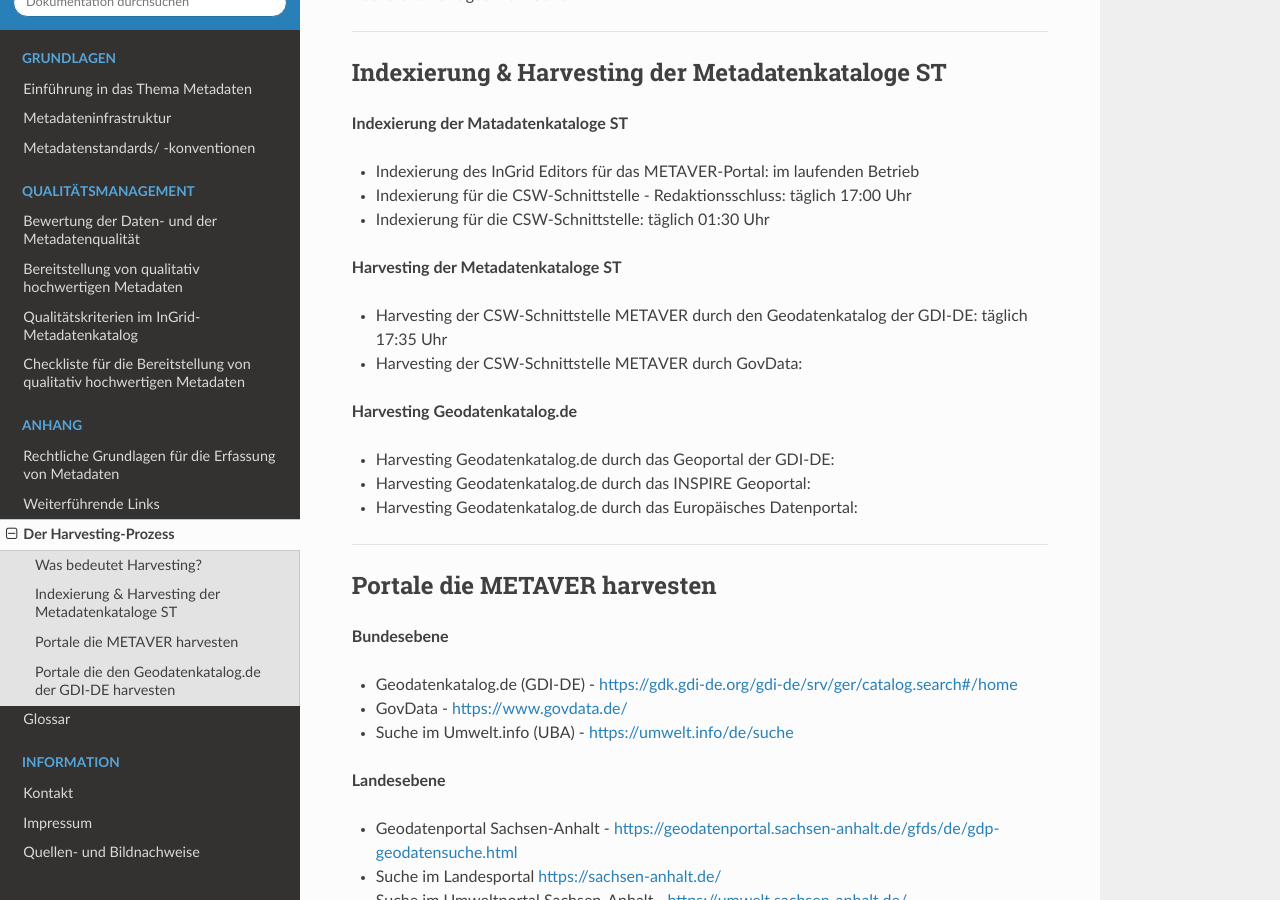
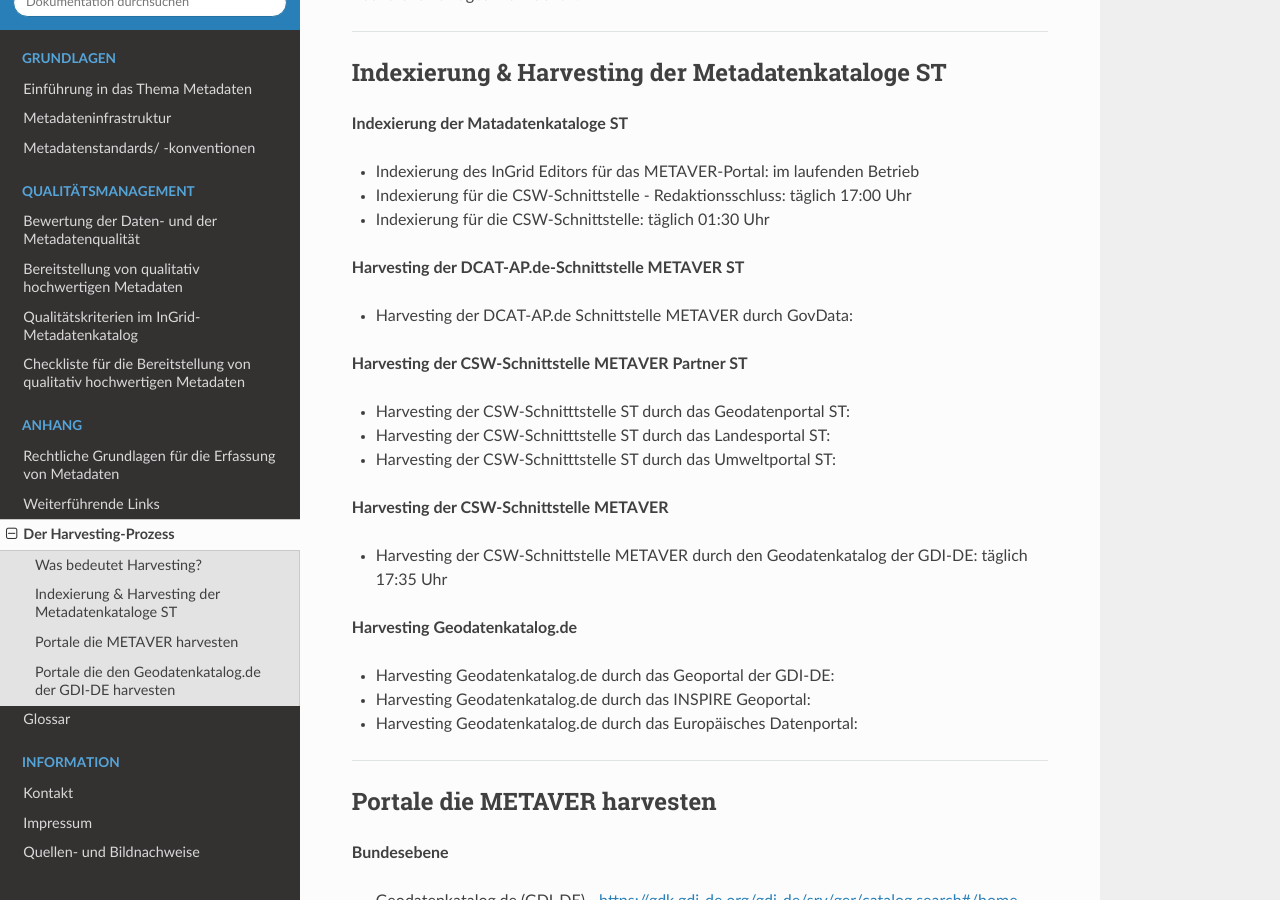
Before and after one commit to tomiwo/ingrid-mdk-st-high-quality-metadata, a Sphinx documentation site: the page built from docs/anhang/harvesting-prozess.rst, in a window 1280 px wide and 900 px high, scrolled down 329 px. Built offline with Sphinx 7.4.7 and the Read the Docs theme 3.1.0, drawn with Linux system fonts in a browser that asks for light colours.

Commit message:
Update harvesting-prozess.rst

```diff
--- a/docs/anhang/harvesting-prozess.rst
+++ b/docs/anhang/harvesting-prozess.rst
@@ -23,10 +23,21 @@
 - Indexierung für die CSW-Schnittstelle: täglich 01:30 Uhr
 
 
-**Harvesting der Metadatenkataloge ST**
+**Harvesting der DCAT-AP.de-Schnittstelle METAVER ST**
+
+- Harvesting der DCAT-AP.de Schnittstelle METAVER durch GovData:
+
+
+**Harvesting der CSW-Schnittstelle METAVER Partner ST**
+
+- Harvesting der CSW-Schnitttstelle ST durch das Geodatenportal ST:
+- Harvesting der CSW-Schnitttstelle ST durch das Landesportal ST:
+- Harvesting der CSW-Schnitttstelle ST durch das Umweltportal ST:
+
+
+**Harvesting der CSW-Schnittstelle METAVER**
 
 - Harvesting der CSW-Schnittstelle METAVER durch den Geodatenkatalog der GDI-DE: täglich 17:35 Uhr
-- Harvesting der CSW-Schnittstelle METAVER durch GovData:
 
 
 **Harvesting Geodatenkatalog.de**
```
